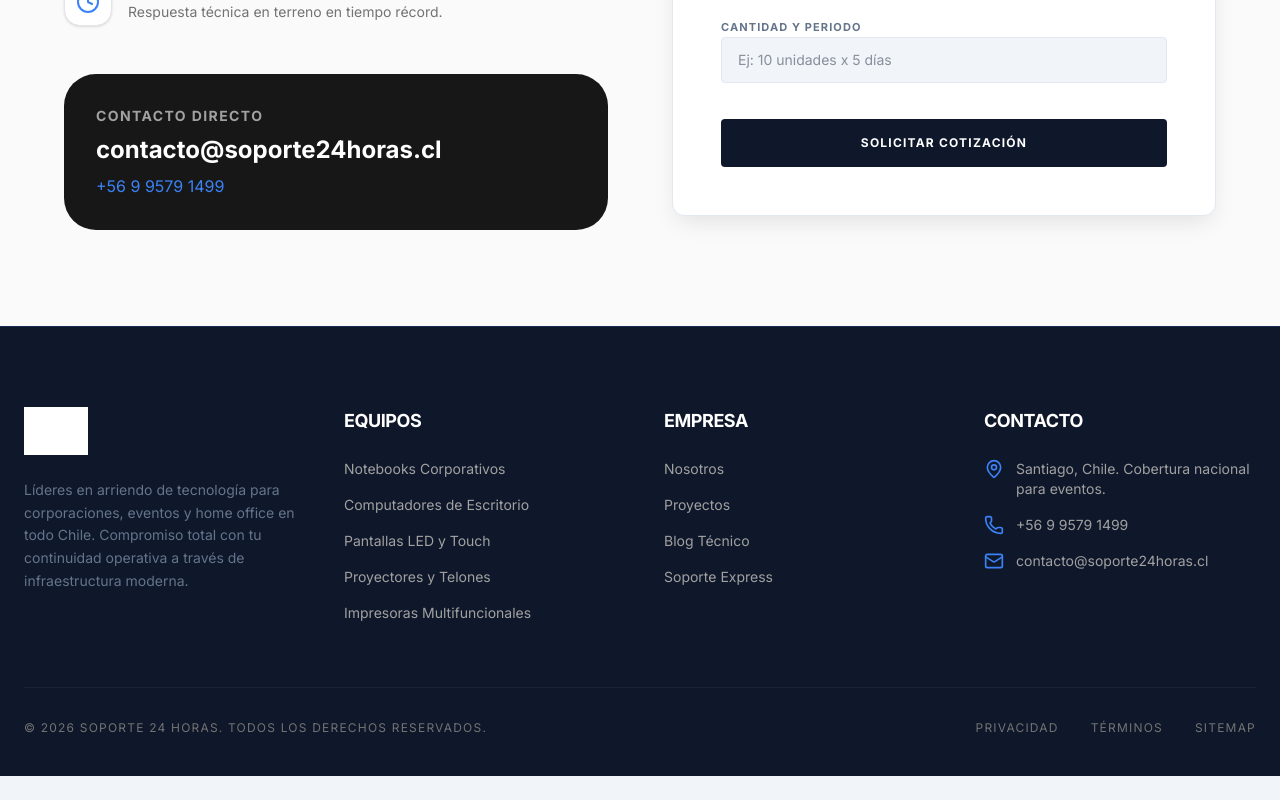
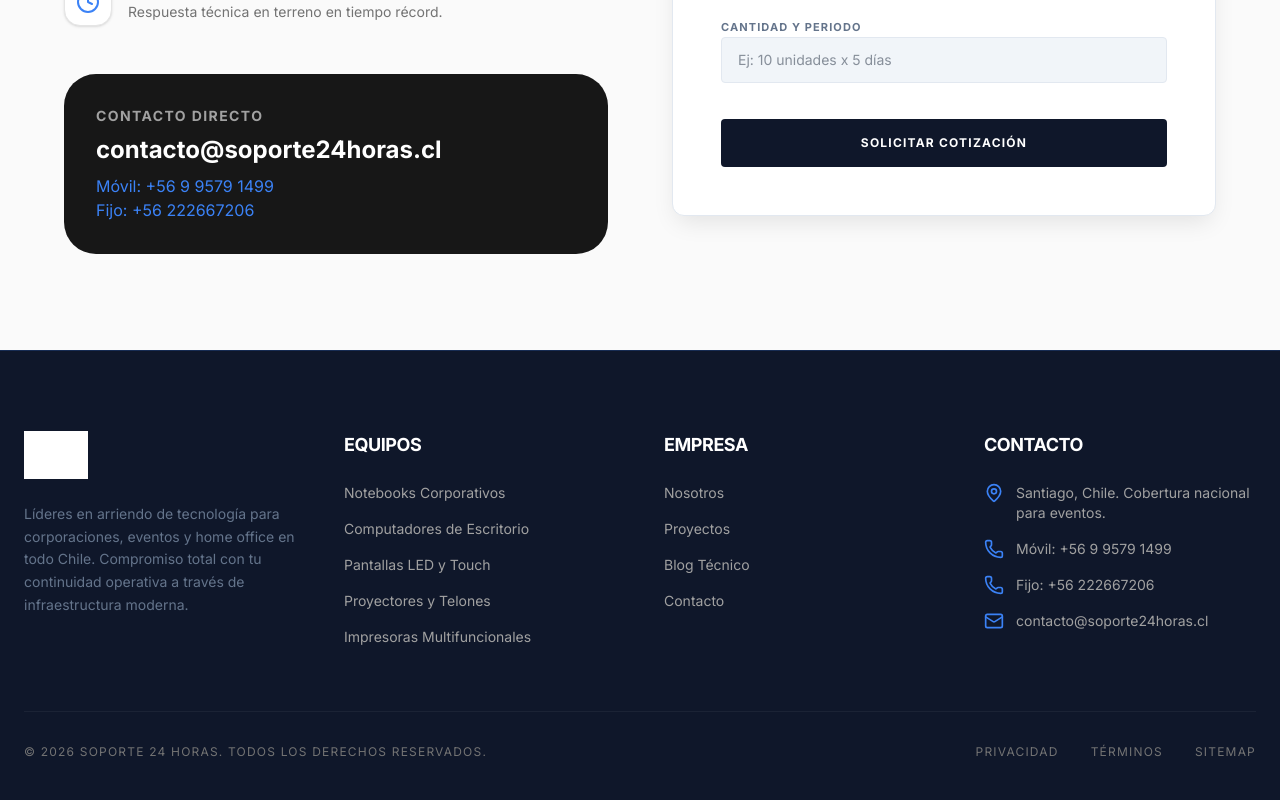
Before and after one commit to fabianalvarezmo-stack/soporte24, a React (Vite) app: page /contacto in a window 1280 px wide. Shown: the part 526-1326 px from the top of the page. Before the commit the page ends 1302 px from the top, so only its background shows below. Built offline with nearby package versions, Linux system fonts and the light colour scheme; grey boxes are pictures that could not be loaded.

Commit message:
Add files via upload

```diff
--- a/src/App.tsx
+++ b/src/App.tsx
@@ -11,7 +11,6 @@ import Nosotros from './pages/Nosotros';
 import Equipos from './pages/Equipos';
 import Proyectos from './pages/Proyectos';
 import Blog from './pages/Blog';
-import SoporteExpress from './pages/SoporteExpress';
 import Contacto from './pages/Contacto';
 
 export default function App() {
@@ -26,7 +25,6 @@ export default function App() {
             <Route path="/equipos" element={<Equipos />} />
             <Route path="/proyectos" element={<Proyectos />} />
             <Route path="/blog" element={<Blog />} />
-            <Route path="/soporte-express" element={<SoporteExpress />} />
             <Route path="/contacto" element={<Contacto />} />
           </Routes>
         </main>
--- a/src/components/Footer.tsx
+++ b/src/components/Footer.tsx
@@ -41,7 +41,7 @@ export default function Footer() {
               <li><Link to="/nosotros" className="hover:text-brand-primary transition-colors">Nosotros</Link></li>
               <li><Link to="/proyectos" className="hover:text-brand-primary transition-colors">Proyectos</Link></li>
               <li><Link to="/blog" className="hover:text-brand-primary transition-colors">Blog Técnico</Link></li>
-              <li><Link to="/soporte-express" className="hover:text-brand-primary transition-colors">Soporte Express</Link></li>
+              <li><Link to="/contacto" className="hover:text-brand-primary transition-colors">Contacto</Link></li>
             </ul>
           </div>
 
@@ -54,7 +54,11 @@ export default function Footer() {
               </li>
               <li className="flex items-center gap-3">
                 <Phone size={20} className="text-brand-primary flex-shrink-0" />
-                <span>+56 9 9579 1499</span>
+                <span>Móvil: +56 9 9579 1499</span>
+              </li>
+              <li className="flex items-center gap-3">
+                <Phone size={20} className="text-brand-primary flex-shrink-0" />
+                <span>Fijo: +56 222667206</span>
               </li>
               <li className="flex items-center gap-3">
                 <Mail size={20} className="text-brand-primary flex-shrink-0" />
--- a/src/components/Header.tsx
+++ b/src/components/Header.tsx
@@ -35,7 +35,6 @@ export default function Header() {
     { name: 'Equipos', href: '/equipos' },
     { name: 'Proyectos', href: '/proyectos' },
     { name: 'Blog Técnico', href: '/blog' },
-    { name: 'Soporte Express', href: '/soporte-express' },
     { name: 'Contacto', href: '/contacto' },
   ];
 
--- a/src/components/Hero.tsx
+++ b/src/components/Hero.tsx
@@ -47,7 +47,7 @@ export default function Hero() {
             </h1>
 
             <p className="text-lg text-brand-muted mb-10 leading-relaxed max-w-xl text-balance">
-              Equipamiento de última generación para oficinas, home office y eventos en Santiago de Chile. Notebooks, Apple, Pantallas LED y Soporte Express 24/7.
+              Equipamiento de última generación para oficinas, home office y eventos en Santiago de Chile. Notebooks, Apple, Pantallas LED
             </p>
 
             <div className="flex flex-wrap gap-4 mb-12">
--- a/src/components/QuoteForm.tsx
+++ b/src/components/QuoteForm.tsx
@@ -87,7 +87,8 @@ export default function QuoteForm() {
             <div className="mt-12 p-8 bg-neutral-900 rounded-[2rem] text-white">
                <p className="text-sm text-neutral-400 uppercase tracking-widest font-bold mb-2">Contacto Directo</p>
                <div className="text-2xl font-bold mb-2">contacto@soporte24horas.cl</div>
-               <div className="text-brand-primary">+56 9 9579 1499</div>
+               <div className="text-brand-primary">Móvil: +56 9 9579 1499</div>
+               <div className="text-brand-primary">Fijo: +56 222667206</div>
             </div>
           </div>
 
--- a/src/pages/Home.tsx
+++ b/src/pages/Home.tsx
@@ -1,3 +1,4 @@
+import { Link } from 'react-router-dom';
 import Hero from '../components/Hero';
 import Catalog from '../components/Catalog';
 
@@ -7,10 +8,24 @@ export default function Home() {
       <Hero />
       <div className="py-20 bg-neutral-50">
         <div className="container mx-auto px-6 text-center">
-          <h2 className="text-3xl font-bold mb-4">Equipamiento Destacado</h2>
-          <p className="text-brand-muted max-w-2xl mx-auto">
+          <h2 className="text-3xl font-bold mb-4">Notebooks y Pantallas</h2>
+          <p className="text-brand-muted max-w-2xl mx-auto mb-8">
             Disponemos de un amplio stock de última tecnología para su oficina, eventos y más.
           </p>
+          <div className="flex flex-wrap justify-center gap-4">
+             <Link
+               to="/proyectos"
+               className="px-8 py-3 bg-brand-dark text-white rounded font-bold uppercase tracking-widest text-xs hover:bg-brand-primary transition-all"
+             >
+               Visita nuestra galería
+             </Link>
+             <Link
+               to="/contacto"
+               className="px-8 py-3 bg-white border border-brand-border text-brand-dark rounded font-bold uppercase tracking-widest text-xs hover:bg-brand-bg transition-all"
+             >
+               Cotiza con nosotros
+             </Link>
+          </div>
         </div>
       </div>
       <Catalog />
```
